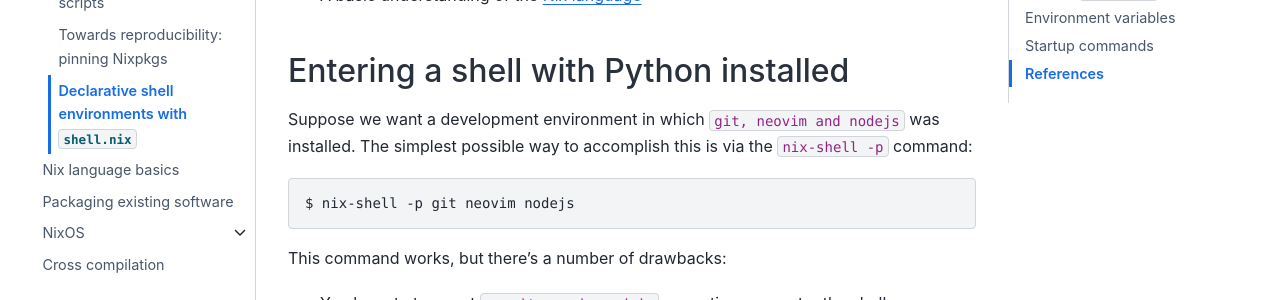
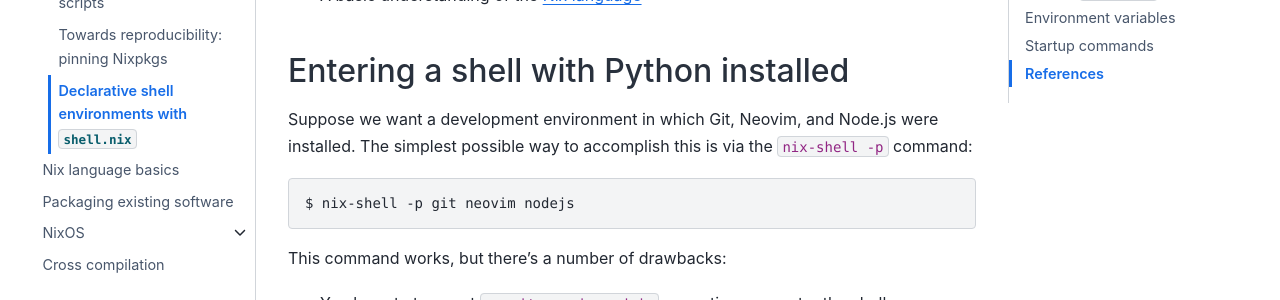
Before and after one commit to NixOS/nix.dev, a Sphinx documentation site: the page built from source/tutorials/first-steps/declarative-shell.md, in a window 1280 px wide and 900 px high, scrolled down 795 px. Shown: the part 151-451 px from the top of the window. Built offline with Sphinx 7.4.7 and the Sphinx Book theme 1.1.4, drawn with Linux system fonts in a browser that asks for light colours.

Commit message:
Update source/tutorials/first-steps/declarative-shell.md

````diff
--- a/source/tutorials/first-steps/declarative-shell.md
+++ b/source/tutorials/first-steps/declarative-shell.md
@@ -32,7 +32,7 @@
 
 ## Entering a shell with Python installed
 
-Suppose we want a development environment in which `git, neovim and nodejs` was installed.
+Suppose we want a development environment in which Git, Neovim, and Node.js were installed.
 The simplest possible way to accomplish this is via the `nix-shell -p` command:
 ```
 $ nix-shell -p git neovim nodejs
````
